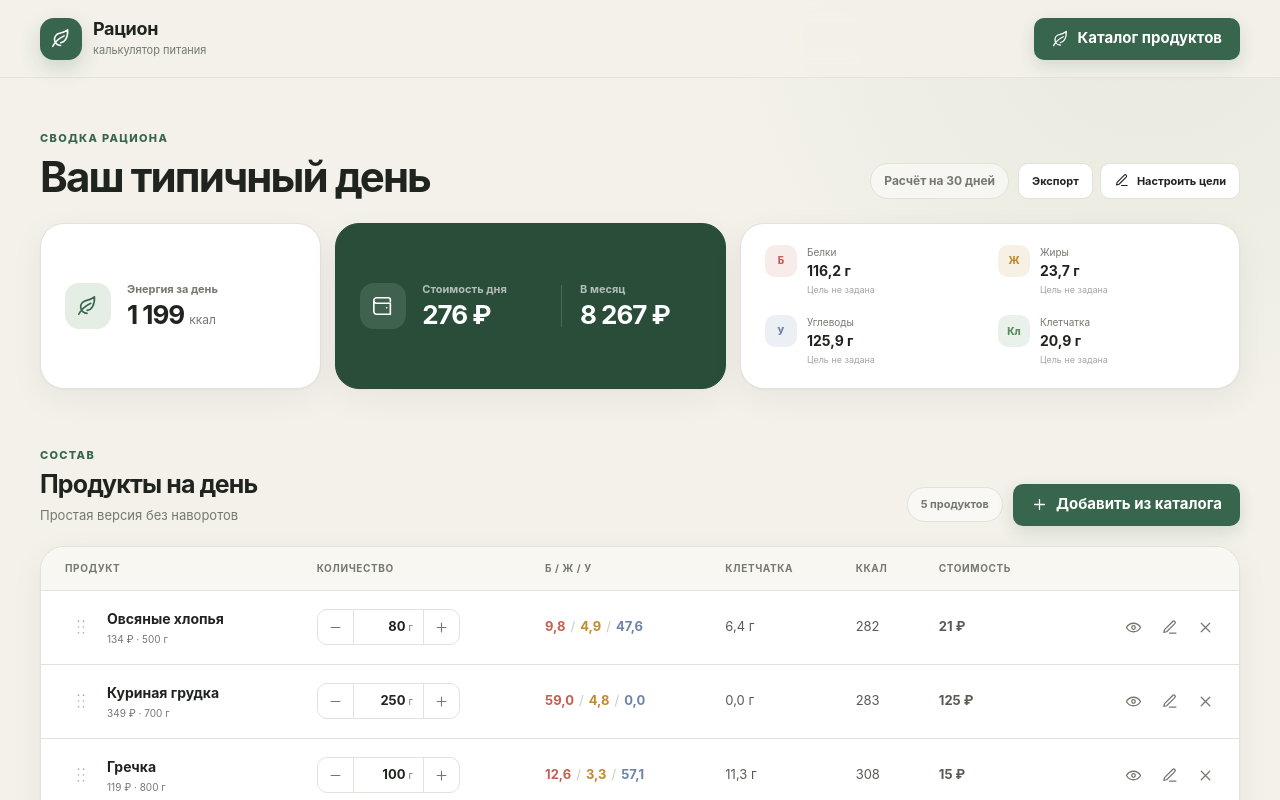
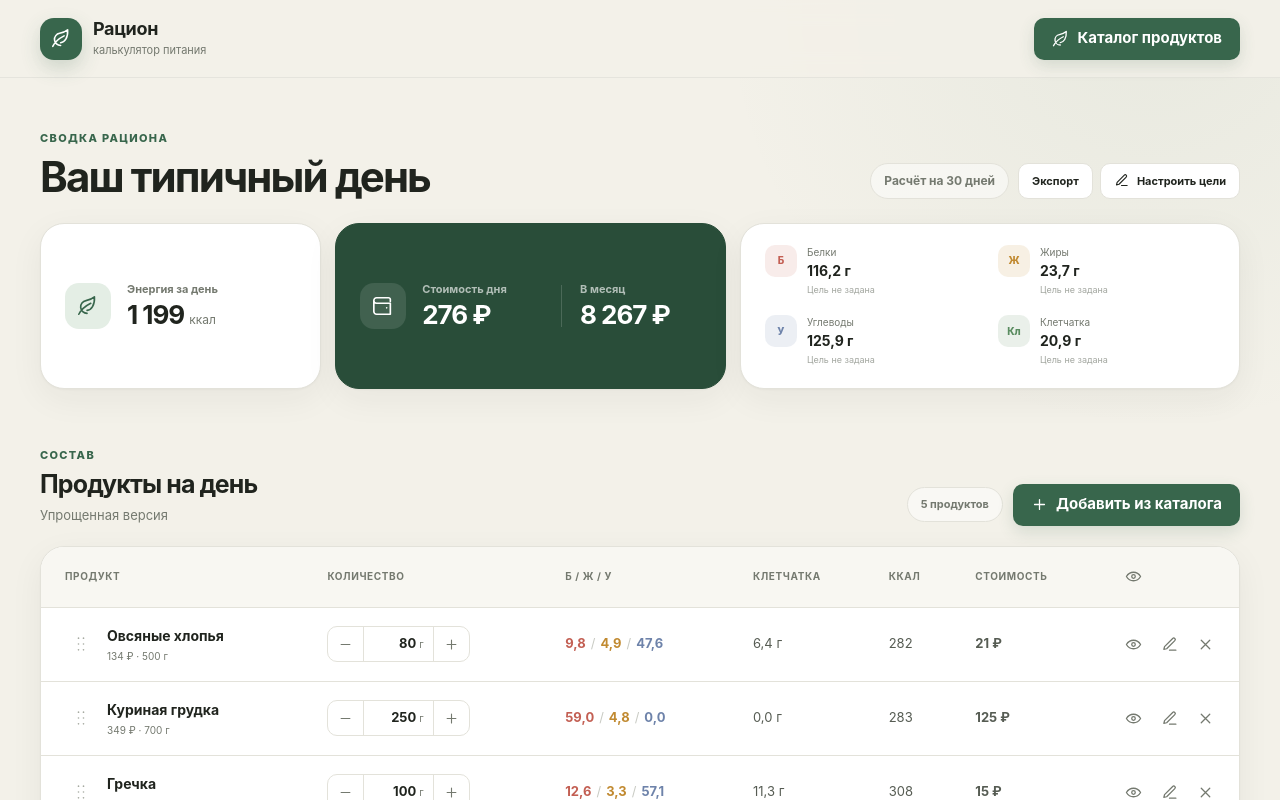
Before and after one commit to zmdemon/food-calc, a React (Vite) app: page / in a window 1280 px wide. Shown: the top 800 px of the page. Built offline with nearby package versions, Linux system fonts and the light colour scheme.

Commit message:
fix alingment

```diff
--- a/src/App.tsx
+++ b/src/App.tsx
@@ -158,6 +158,10 @@ export function App() {
     )))
   }
 
+  const setAllProductsVisibility = (enabled: boolean) => {
+    setRationEntries((current) => current.map((entry) => ({ ...entry, enabled })))
+  }
+
   const reorderRation = (entryIds: string[]) => {
     setRationEntries((current) => {
       const entriesById = new Map(current.map((entry) => [entry.id, entry]))
@@ -209,7 +213,7 @@ export function App() {
             <div>
               <span className="eyebrow">Состав</span>
               <h2>Продукты на день</h2>
-              <p>Простая версия без наворотов</p>
+              <p>Упрощенная версия</p>
             </div>
             <div className="section-heading__actions">
               <div className="section-heading__count">
@@ -225,6 +229,7 @@ export function App() {
             items={rationItems}
             onAmountChange={updateRationAmount}
             onToggleVisibility={toggleProductVisibility}
+            onSetAllVisibility={setAllProductsVisibility}
             onEdit={(product) => setOverlay({ type: 'product', product })}
             onRemove={removeFromRation}
             onReorder={reorderRation}
--- a/src/components/ProductList.tsx
+++ b/src/components/ProductList.tsx
@@ -26,6 +26,7 @@ type ProductListProps = {
   items: RationItem[]
   onAmountChange: (entryId: string, amount: number) => void
   onToggleVisibility: (entryId: string) => void
+  onSetAllVisibility: (enabled: boolean) => void
   onEdit: (product: Product) => void
   onRemove: (entryId: string) => void
   onReorder: (entryIds: string[]) => void
@@ -136,6 +137,7 @@ export function ProductList({
   items,
   onAmountChange,
   onToggleVisibility,
+  onSetAllVisibility,
   onEdit,
   onRemove,
   onReorder,
@@ -162,6 +164,7 @@ export function ProductList({
 
     onReorder(arrayMove(items, oldIndex, newIndex).map(({ entry }) => entry.id))
   }
+  const areAllProductsVisible = items.every(({ entry }) => entry.enabled)
 
   if (items.length === 0) {
     return (
@@ -195,7 +198,18 @@ export function ProductList({
                 <th>Клетчатка</th>
                 <th>Ккал</th>
                 <th>Стоимость</th>
-                <th><span className="sr-only">Действия</span></th>
+                <th className="product-table__actions-heading">
+                  <button
+                    className="table-visibility-toggle"
+                    type="button"
+                    onClick={() => onSetAllVisibility(!areAllProductsVisible)}
+                    aria-label={areAllProductsVisible ? 'Скрыть все продукты из расчёта' : 'Показать все продукты в расчёте'}
+                    title={areAllProductsVisible ? 'Скрыть все' : 'Показать все'}
+                  >
+                    <Icon name={areAllProductsVisible ? 'eye' : 'eye-off'} size={17} />
+                  </button>
+                  <span className="sr-only">Действия</span>
+                </th>
               </tr>
             </thead>
             <SortableContext items={items.map(({ entry }) => entry.id)} strategy={verticalListSortingStrategy}>
--- a/src/styles/main.scss
+++ b/src/styles/main.scss
@@ -400,7 +400,9 @@
 
   th:last-child,
   td:last-child {
+    width: 1%;
     padding-right: 18px;
+    white-space: nowrap;
   }
 
   td {
@@ -610,7 +612,7 @@
 
 .row-actions {
   display: flex;
-  justify-content: flex-end;
+  justify-content: space-between;
   gap: 4px;
 
   button {
@@ -640,6 +642,40 @@
       color: v.$color-primary;
       background: v.$color-primary-soft;
     }
+  }
+}
+
+.product-table__actions-heading {
+  text-align: left !important;
+}
+
+.product-table .row-actions {
+  width: max-content;
+  margin-left: auto;
+}
+
+.table-visibility-toggle {
+  width: 32px;
+  height: 32px;
+  display: inline-grid;
+  place-items: center;
+  padding: 0;
+  color: v.$color-muted;
+  border: 0;
+  border-radius: 9px;
+  background: transparent;
+  cursor: pointer;
+  transition: color v.$transition, background v.$transition, box-shadow v.$transition;
+
+  &:hover {
+    color: v.$color-primary;
+    background: v.$color-primary-soft;
+  }
+
+  &:focus-visible {
+    color: v.$color-primary;
+    outline: 0;
+    box-shadow: 0 0 0 3px rgba(v.$color-primary, 0.17);
   }
 }
 
```
